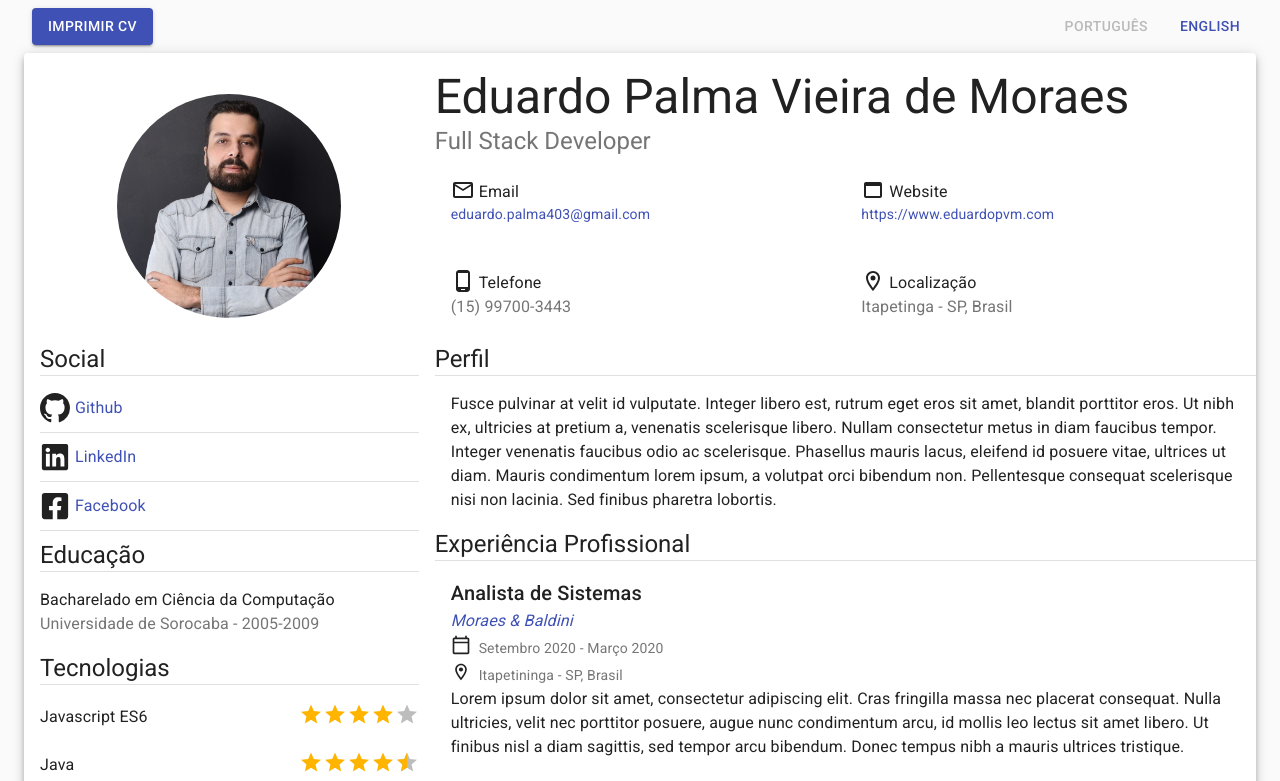
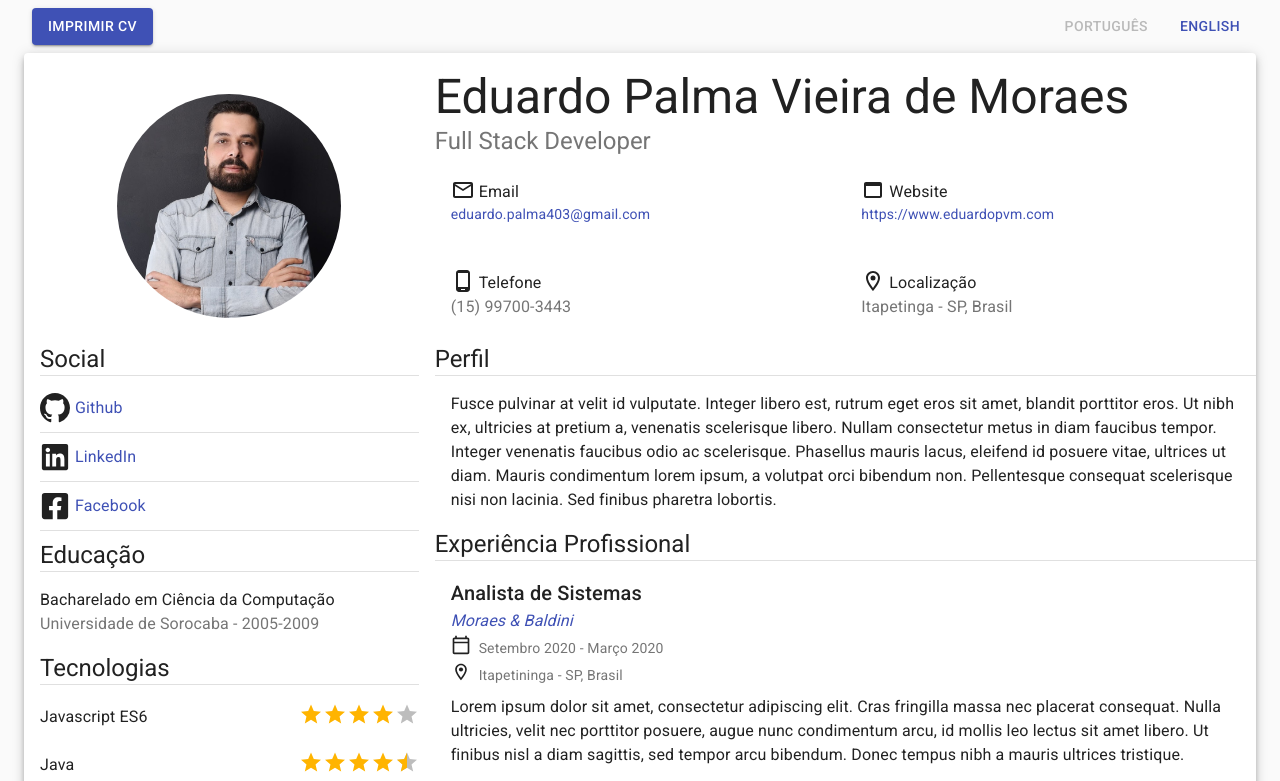
Before and after one commit to eduardopvm/react-cv, a React (Create React App) app: page / in a window 1280 px wide. Shown: the top 781 px of the page. Built offline with nearby package versions, Linux system fonts and the light colour scheme.

Commit message:
added top margin to the job description paragraph

```diff
--- a/src/main_content/WorkHistoryItem.js
+++ b/src/main_content/WorkHistoryItem.js
@@ -20,6 +20,10 @@ const useStyles = makeStyles({
   listIcon: {
     minWidth: "1rem !important",
   },
+  summary: {
+    position: "relative",
+    marginTop: "0.5rem"
+  }
 });
 
 export default function WorkHistoryItem(props) {
@@ -69,7 +73,7 @@ export default function WorkHistoryItem(props) {
           {props.history.location}
         </Typography>
       </Typography>
-      <Typography variant="body1">{props.history.description}</Typography>
+      <Typography variant="body1" className={classes.summary}>{props.history.description}</Typography>
 
       <List>{highlights}</List>
     </Box>
```
